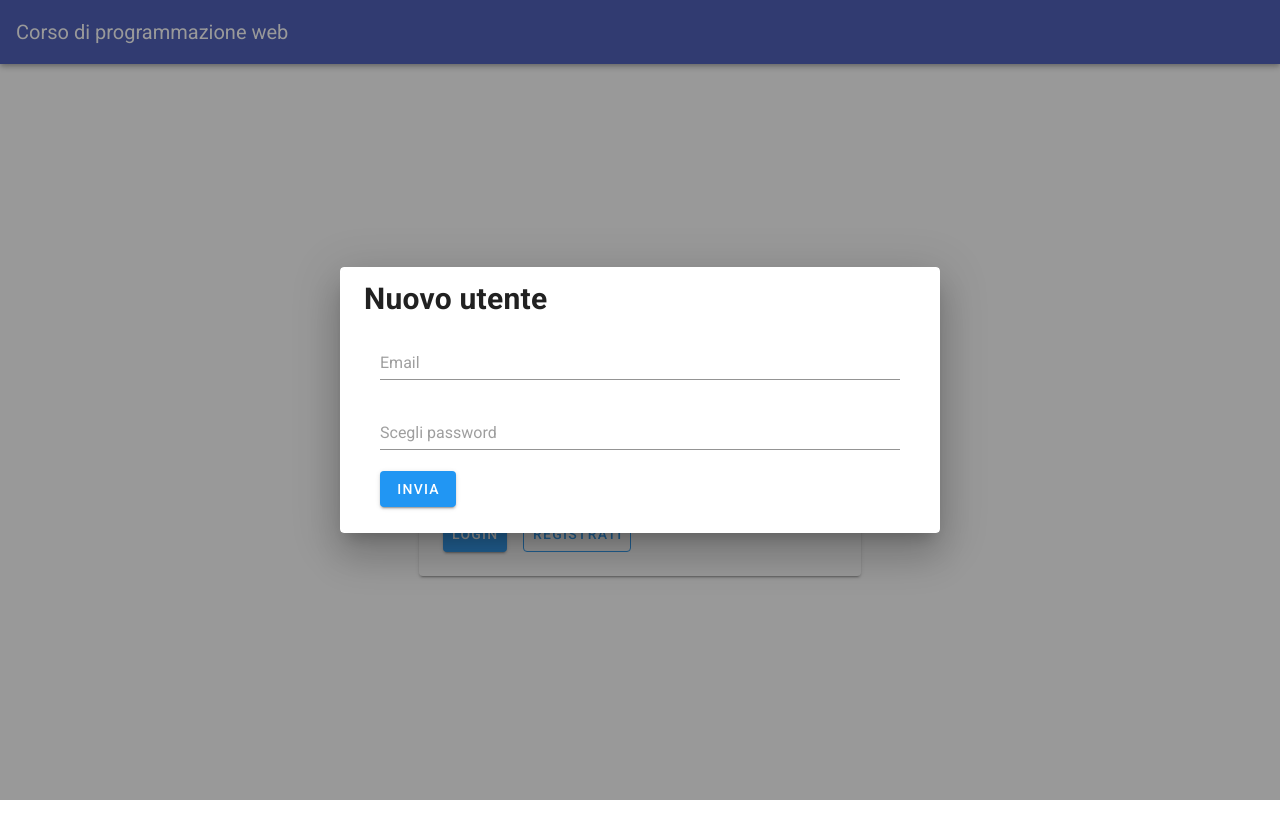
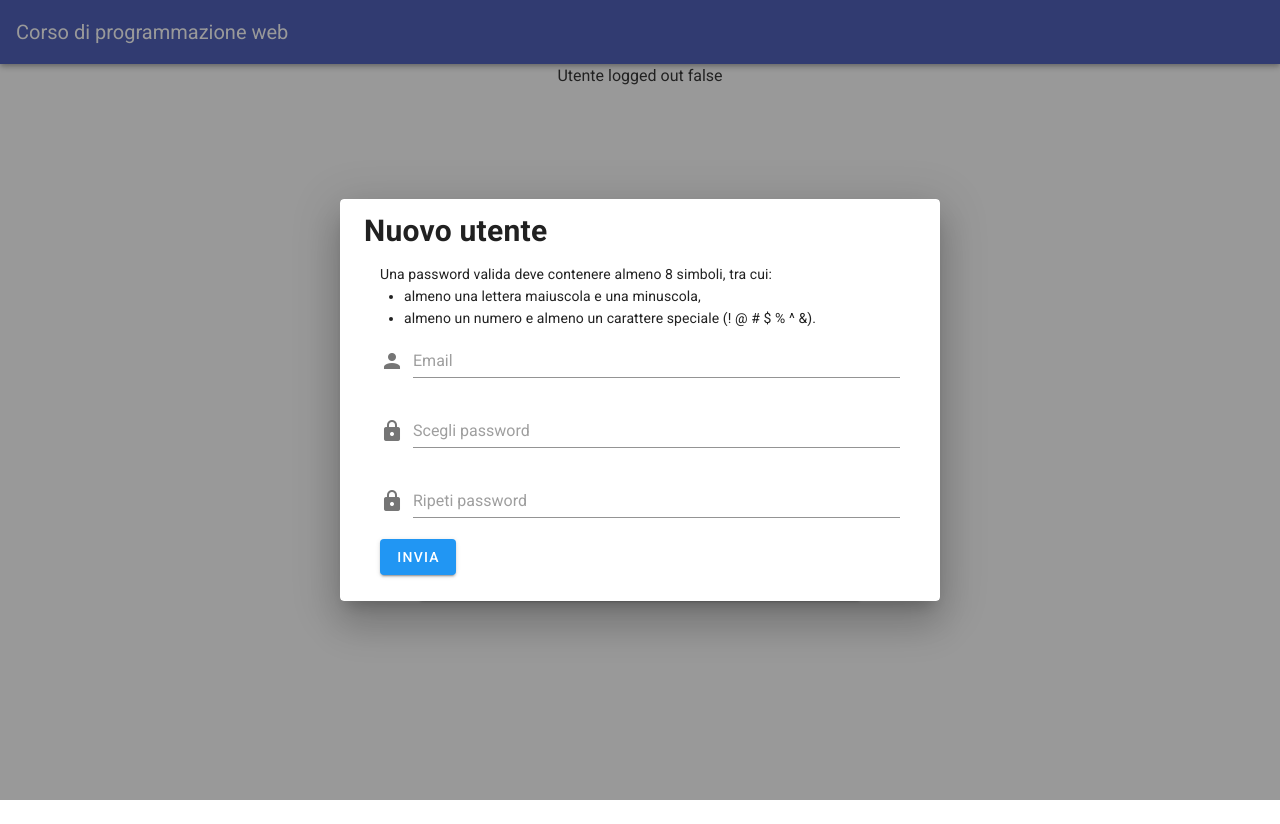
Before and after one commit to davide-botto/training_project, a Vue app: page / in a window 1280 px wide. Both pictures are taken after a click on the button "REGISTRATI". Before the commit the page ends 800 px from the top, so only its background shows below. Built offline with nearby package versions, Linux system fonts and the light colour scheme; no server answers.

Commit message:
Espressioni regolari

```diff
--- a/package.json
+++ b/package.json
@@ -10,6 +10,7 @@
   "dependencies": {
     "core-js": "^3.4.4",
     "firebase": "^7.6.1",
+    "vee-validate": "^3.2.1",
     "vue": "^2.6.10",
     "vue-router": "^3.1.3",
     "vuetify": "^2.1.0",
--- a/src/components/Account.vue
+++ b/src/components/Account.vue
@@ -10,7 +10,10 @@
         <v-list-item @click.stop="outputDialog = true">Account</v-list-item>
 
         <!-- Rendo visibile questa voce solo se l'utente è admin -->
-        <v-list-item v-if="user.loggedIn && user.data.admin" @click="inputDialog = true">Crea nuovo admin</v-list-item>
+        <v-list-item
+          v-if="user.loggedIn && user.data.admin"
+          @click="inputDialog = true"
+        >Crea nuovo admin</v-list-item>
 
         <v-list-item @click="logout">Esci</v-list-item>
       </v-list>
@@ -21,11 +24,10 @@
       <v-card v-if="user.loggedIn">
         <v-card-title>
           <h3>Informazioni account</h3>
-          <v-card-text>Utente logged in come {{user.data.email}}
-            <div v-show="user.data.admin" align="center">Admin</div>
-
+          <v-card-text>
+            Utente logged in come {{user.data.email}}
+            <div v-if="user.data.admin" align="center">Admin</div>
           </v-card-text>
-
         </v-card-title>
       </v-card>
     </v-dialog>
@@ -53,7 +55,6 @@
 <script>
 import { auth } from "@/fb";
 import { mapGetters } from "vuex";
-import { bus } from "@/main";
 import { functions } from "@/fb";
 
 export default {
@@ -68,21 +69,21 @@ export default {
   methods: {
     logout() {
       auth.signOut().then(() => {
-        bus.$emit("session-ended");
         this.$router.replace({ name: "login" });
       });
     },
     newAdmin() {
       // Chiamo la cloud function
       const addAdminRole = functions.httpsCallable("addAdminRole");
-      addAdminRole({ email: this.adminEmail }).then(result => {
-        console.log(result);
-        this.inputDialog = false;
-        this.$refs.form.reset();
-
-      }).catch(err => {
-        this.error = err.message;
-      });
+      addAdminRole({ email: this.adminEmail })
+        .then(result => {
+          console.log(result);
+          this.inputDialog = false;
+          this.$refs.form.reset();
+        })
+        .catch(err => {
+          this.error = err.message;
+        });
     }
   },
   computed: {
--- a/src/components/Popup.vue
+++ b/src/components/Popup.vue
@@ -28,7 +28,7 @@
 <script>
 import {db} from "@/fb";
 
-let pattern = /^[a-z]+$/i;
+let pattern = /^[a-zì'àè]+$/i;
 export default {
   props: {
     student: {
--- a/src/components/SignUp.vue
+++ b/src/components/SignUp.vue
@@ -8,9 +8,36 @@
         <h2>Nuovo utente</h2>
         <div v-show="error" class="red--text">{{ error }}</div>
         <v-card-text>
+          <div>
+            Una password valida deve contenere almeno 8 simboli, tra cui:
+            <ul>
+              <li>almeno una lettera maiuscola e una minuscola,</li>
+              <li>almeno un numero e almeno un carattere speciale (! @ # $ % ^ &).</li>
+            </ul>
+          </div>
+
           <v-form ref="form">
-            <v-text-field v-model="email" placeholder="Email"></v-text-field>
-            <v-text-field v-model="password" placeholder="Scegli password" type="password"></v-text-field>
+            <v-text-field
+              v-model="email"
+              placeholder="Email"
+              :rules="[rules.required]"
+              prepend-icon="mdi-account"
+            ></v-text-field>
+            <v-text-field
+              v-model="password"
+              placeholder="Scegli password"
+              :rules="[rules.required, rules.content]"
+              type="password"
+              prepend-icon="mdi-lock"
+            ></v-text-field>
+            <!-- Richiedo di ripetere la password e controllo il matching -->
+            <v-text-field
+              v-model="re_password"
+              placeholder="Ripeti password"
+              :rules="[passwordConfirmationRule]"
+              type="password"
+              prepend-icon="mdi-lock"
+            ></v-text-field>
             <v-btn class="mr-4" color="blue" dark @click="submit">Invia</v-btn>
           </v-form>
         </v-card-text>
@@ -21,7 +48,7 @@
 
 <script>
 //import {db} from "@/fb";
-import {auth} from "@/fb";
+import { auth } from "@/fb";
 
 export default {
   data() {
@@ -29,19 +56,39 @@ export default {
       dialog: false,
       email: "",
       password: "",
-      error: ""
+      re_password: "",
+      error: null,
+      rules: {
+        required: value => !!value || "Required",
+        /**Regole Password:
+         * almeno 8 simboli
+         * almeno una lettera minuscola
+         * almeno una lettera maiuscola
+         * almeno un numero
+         * almeno un carattere speciale (! @ # $ % ^ &)
+         */
+        content: v =>
+          /^(?=.*[a-z])(?=.*[A-Z])(?=.{8,})/.test(v) ||
+          "Invalid password"
+      }
     };
   },
   methods: {
-      submit() {
-          auth.createUserWithEmailAndPassword(this.email, this.password)
-          .then(() => {
-              this.dialog = false,
-              this.$refs.form.reset()
-          }).catch((err) =>{
-              this.error = err.message;
-          });
-      }
+    submit() {
+      auth
+        .createUserWithEmailAndPassword(this.email, this.password)
+        .then(() => {
+          (this.dialog = false), this.$refs.form.reset(), (this.error = null);
+        })
+        .catch(err => {
+          this.error = err.message;
+        });
+    }
+  },
+  computed: {
+    passwordConfirmationRule() {
+      return this.password === this.re_password || "Passwords do not match";
+    }
   }
 };
 </script>
--- a/src/components/TopBar.vue
+++ b/src/components/TopBar.vue
@@ -9,7 +9,10 @@
       <v-icon>mdi-home</v-icon>
     </v-btn>
     <v-spacer></v-spacer>
-    <Popup v-if="properties.students && user.loggedIn && user.data.admin" />
+
+    <template v-if="properties.students">
+    <Popup v-if="user.loggedIn && user.data.admin" />
+    </template>
 
     <Account v-if="properties.exit" />
   </v-app-bar>
--- a/src/main.js
+++ b/src/main.js
@@ -18,12 +18,11 @@ auth.onAuthStateChanged(user => {
 
     });
   } else {
-    store.dispatch("fetchUser", user);
+      store.dispatch("fetchUser", user);
   }
 
 });
 
-export const bus = new Vue();
 
 new Vue({
   router,
--- a/src/store/index.js
+++ b/src/store/index.js
@@ -20,7 +20,8 @@ export default new Vuex.Store({
         },
         SET_USER(state, data) {
             state.user.data = data;
-        }
+        },
+
     },
     actions: {
         fetchUser({commit}, user) {
--- a/src/views/Login.vue
+++ b/src/views/Login.vue
@@ -3,7 +3,7 @@
   <v-app id="inspire">
     <TopBar :properties="properties" />
     <v-content>
-      <div align="center" v-show="infoLogout">Utente logged out</div>
+      <div align="center">Utente logged out {{ infoLogout }}</div>
       <v-container class="fill-height" fluid>
         <v-row align="center" justify="center" no-gutters>
           <v-col cols="12" sm="8" md="4">
@@ -11,8 +11,8 @@
               <v-card class="elevation'12">
                 <v-card-title>
                   <h2>Accedi</h2>
-                  <div v-show="error" class="red--text">{{ error }}</div>
                   <v-card-text>
+                    <div v-show="error" class="red--text">{{ error }}</div>
                     <v-form ref="form">
                       <v-text-field v-model="email" placeholder="Email" prepend-icon="mdi-account"></v-text-field>
                       <v-text-field
@@ -42,7 +42,6 @@
 import { auth } from "@/fb";
 import SignUp from "../components/SignUp";
 import TopBar from "../components/TopBar";
-import { bus } from "@/main";
 
 export default {
   data() {
@@ -56,7 +55,7 @@ export default {
       infoLogout: false,
       email: "",
       password: "",
-      error: ""
+      error: null
     };
   },
   methods: {
@@ -70,18 +69,9 @@ export default {
           this.error = err.message;
         });
     },
-    showLogout() {
-      console.log("Evento session-ended");
-      this.infoLogout = true;
-    },
 
-    getHeight() {
-      return this.$refs.div.clientHeight;
-    }
   },
-  created() {
-    bus.$on("session-ended", this.showLogout);
-  },
+
   components: {
     TopBar,
     SignUp
```
Also changed, not shown: 2 other files (tests, documents, lock files or other folders).
